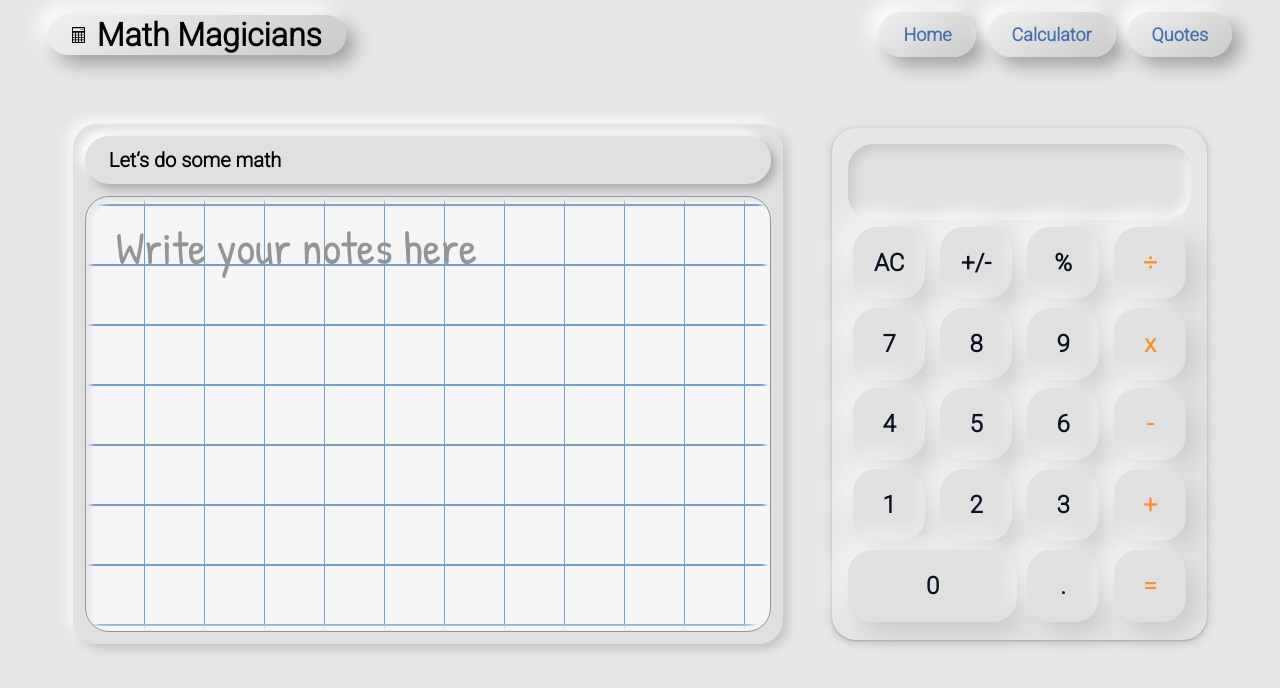
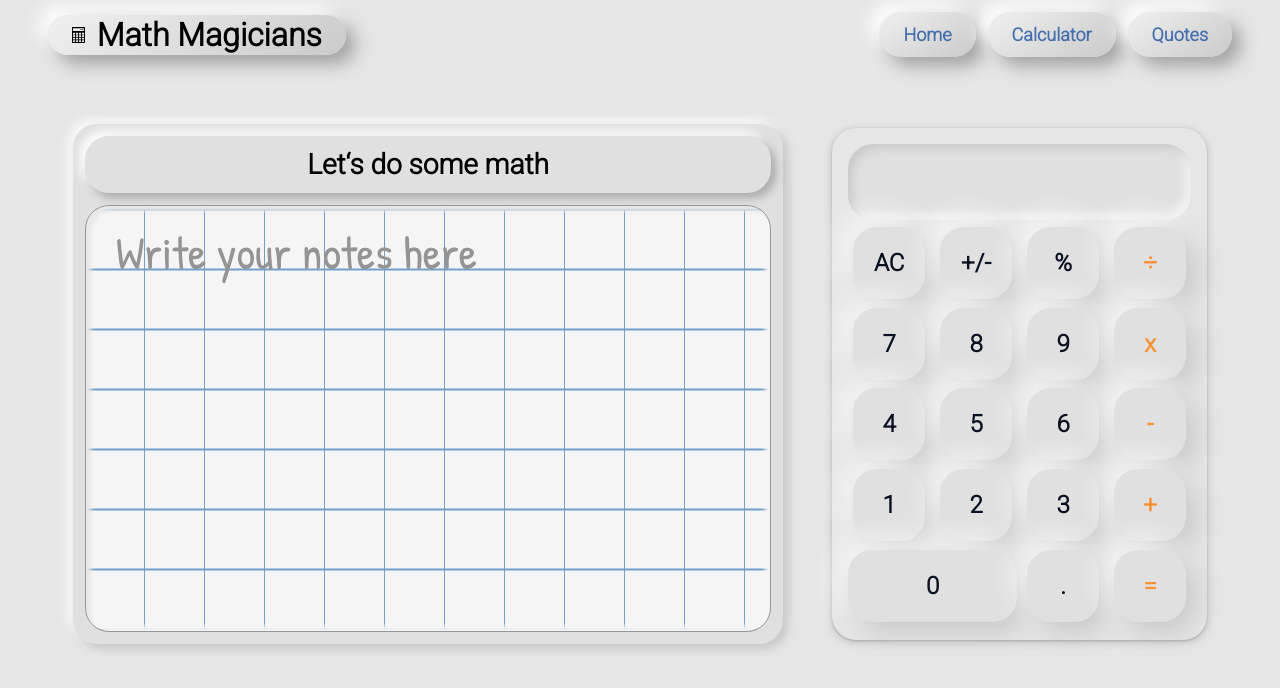
Before and after one commit to Sboursen/math-magicians, a React (Create React App) app: page /calculator in a window 1280 px wide. Shown: the top 688 px of the page. Built offline with nearby package versions, Linux system fonts and the light colour scheme.

Commit message:
Align the notebook title in the center

```diff
--- a/src/components/notebook/notebook.scss
+++ b/src/components/notebook/notebook.scss
@@ -16,8 +16,9 @@ section {
 }
 
 div.text {
-  font-size: 20px;
-  font-weight: 600;
+  text-align: center;
+  font-size: 28px;
+  font-weight: bold;
   box-shadow: 5px 5px 10px #aaa, -5px -5px 10px #fff;
 }
 
@@ -31,7 +32,7 @@ label {
   scroll-behavior: smooth;
   height: 100%;
   width: 100%;
-  padding: 20px 30px;
+  padding: 16px 30px;
   font-size: 46px;
   color: #0b1121;
   font-weight: 300;
```
